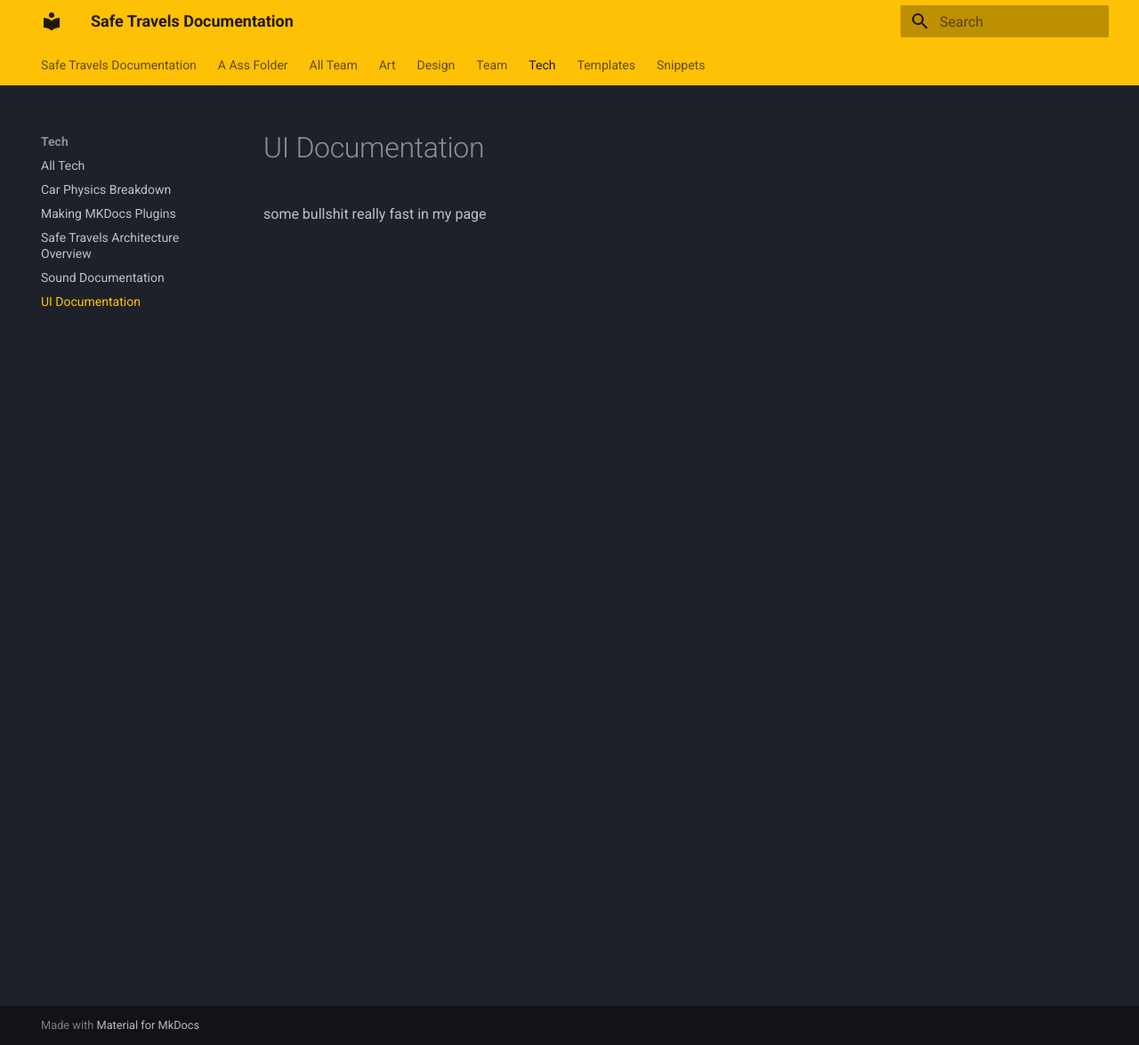
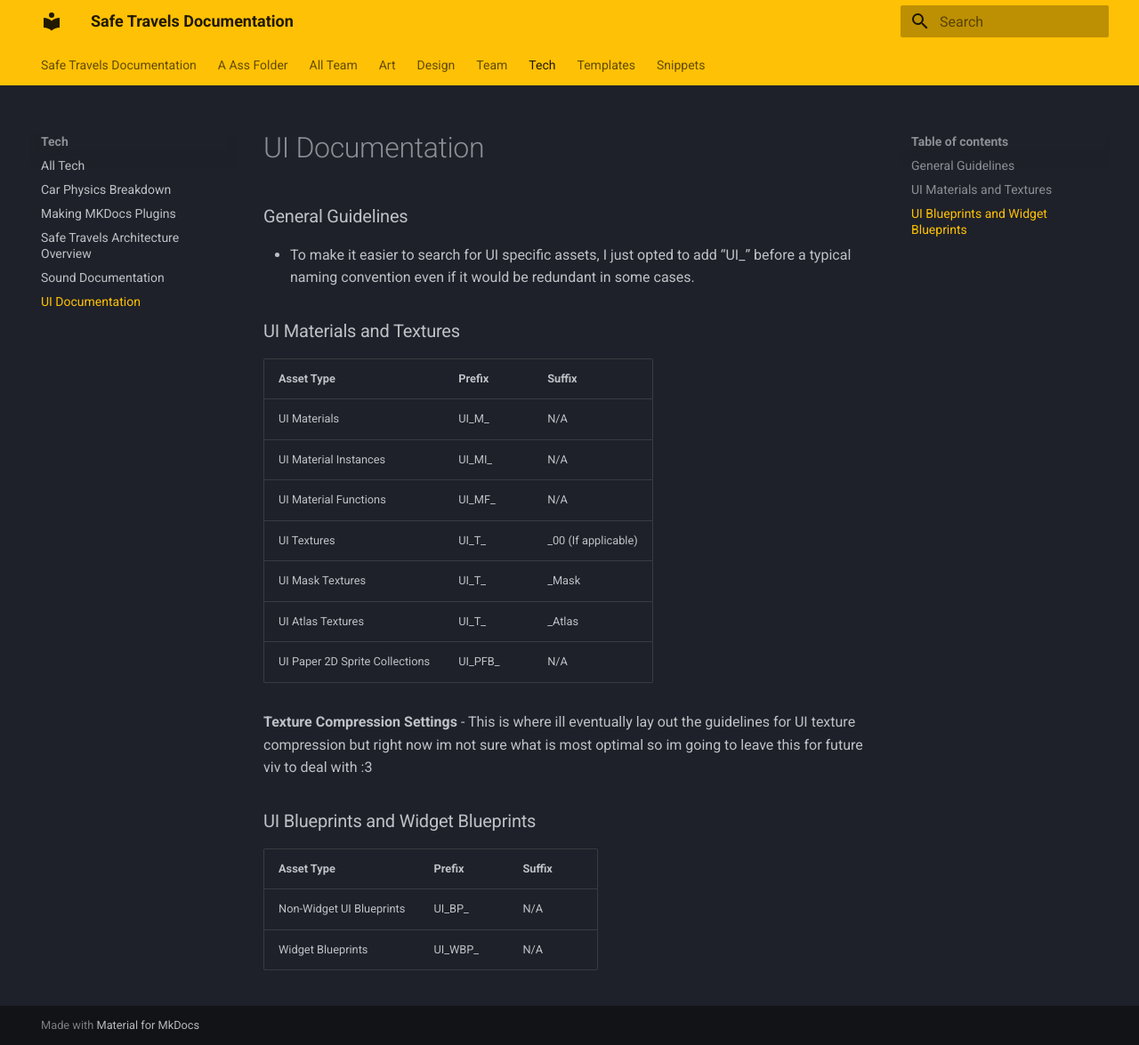
Before and after one commit to l4valamp/safetravels-docs, an MkDocs documentation site: the page built from docs/Tech/UI Documentation.md, in a window 1280 px wide and 1175 px high. Shown: the whole window at 89% size. Built offline with MkDocs 1.6.1 and Material for MkDocs 9.7.7, drawn with Linux system fonts in a browser that asks for light colours.

Commit message:
Viv
UI Documentation update

```diff
--- a/docs/Tech/UI Documentation.md
+++ b/docs/Tech/UI Documentation.md
@@ -1 +1,27 @@
-some bullshit really fast in my page
+
+### General Guidelines
+
+- To make it easier to search for UI specific assets, I just opted to add “UI_” before a typical naming convention even if it would be redundant in some cases.
+
+
+### UI Materials and Textures
+
+| Asset Type                     | Prefix   | Suffix              |
+| ------------------------------ | -------- | ------------------- |
+| UI Materials                   | UI\_M_   | N/A                 |
+| UI Material Instances          | UI\_MI_  | N/A                 |
+| UI Material Functions          | UI\_MF_  | N/A                 |
+| UI Textures                    | UI\_T_   | _00 (If applicable) |
+| UI Mask Textures               | UI\_T_   | _Mask               |
+| UI Atlas Textures              | UI\_T_   | _Atlas              |
+| UI Paper 2D Sprite Collections | UI\_PFB_ | N/A                 |
+
+**Texture Compression Settings**
+- This is where ill eventually lay out the guidelines for UI texture compression but right now im not sure what is most optimal so im going to leave this for future viv to deal with :3
+
+### UI Blueprints and Widget Blueprints
+
+| Asset Type               | Prefix   | Suffix |
+| ------------------------ | -------- | ------ |
+| Non-Widget UI Blueprints | UI\_BP_  | N/A    |
+| Widget Blueprints        | UI\_WBP_ | N/A    |
```
